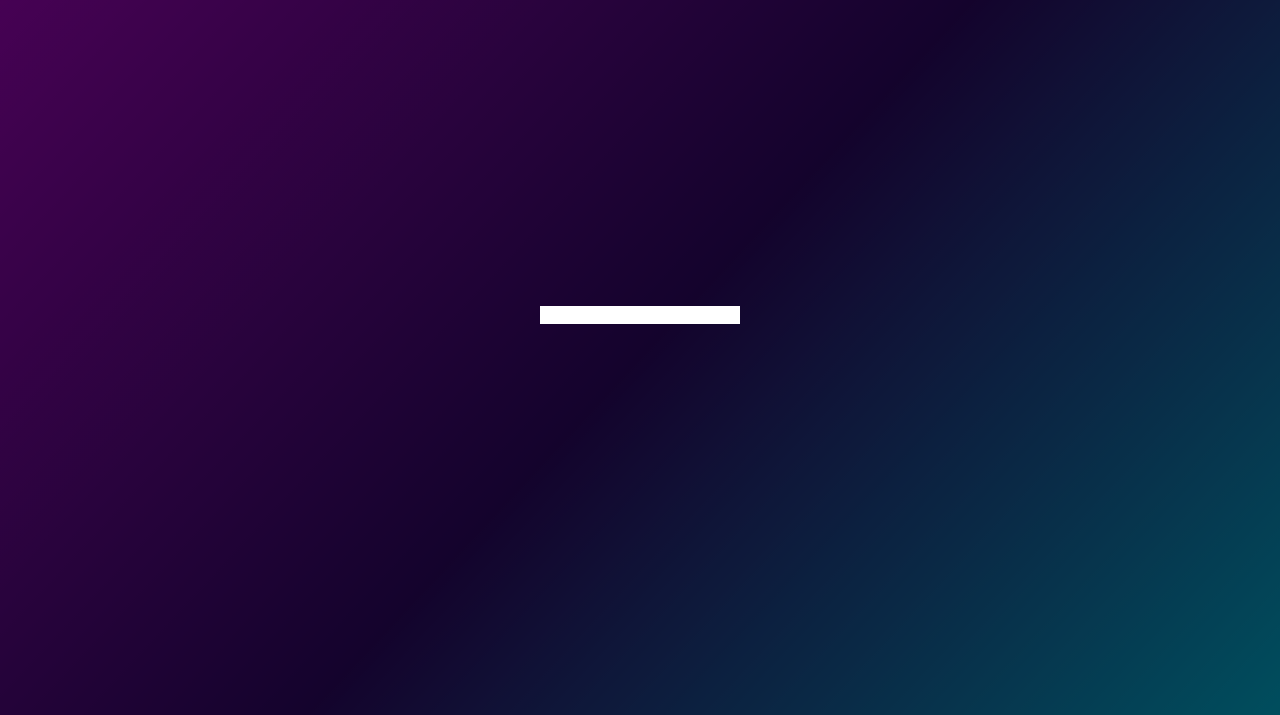
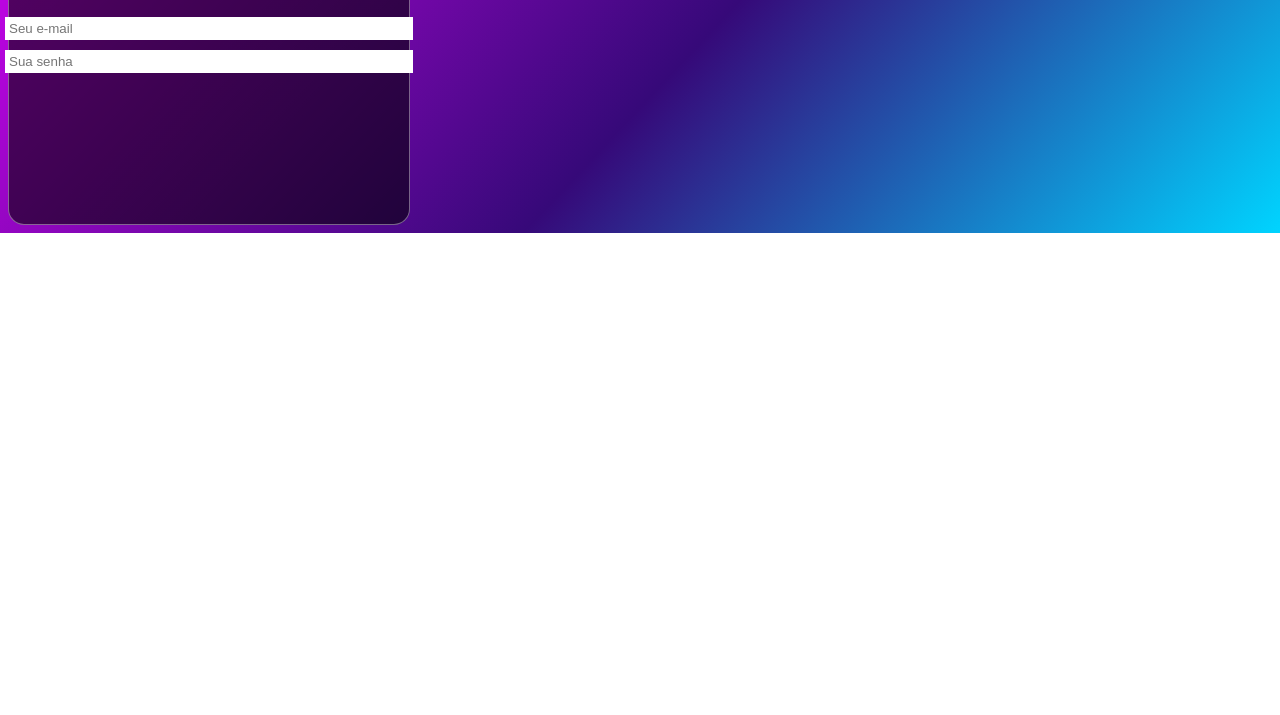
Before and after one commit to VR-ruan/MyMovies, a plain HTML site: page index.html in a window 1280 px wide. Shown: the part 85-800 px from the top of the page. Drawn offline with Linux system fonts and the light colour scheme.

Commit message:
fixed 1.0

```diff
--- a/index.html
+++ b/index.html
@@ -6,14 +6,22 @@
   <meta http-equiv="X-UA-Compatible" content="IE=edge">
   <meta name="viewport" content="width=device-width, initial-scale=1.0">
   <title>My Movies</title>
-  <link rel="stylesheet" href="style.css">
+  <link rel="stylesheet" href="./styles/style.css">
+  <link rel="preconnect" href="https://fonts.googleapis.com">
+  <link rel="preconnect" href="https://fonts.gstatic.com" crossorigin>
+  <link
+    href="https://fonts.googleapis.com/css2?family=Arvo:wght@400;700&family=Poppins:ital,wght@0,100;0,200;0,400;0,700;1,100;1,400;1,700&display=swap"
+    rel="stylesheet">
+
 </head>
 
 <body>
 
   <div id="container">
     <div class="content">
-      <input type="email" name="email" id="email">
+      <h1>Login</h1>
+      <input type="email" placeholder="Seu e-mail" name="email">
+      <input type="password" name="password" id="password" placeholder="Sua senha">
     </div>
   </div>
 
--- a/style.css
+++ /dev/null
@@ -1,27 +0,0 @@
-* {
-    margin: 0;
-	padding: 0;
-	border: 0;
-	font-size: 100%;
-	font: inherit;
-	vertical-align: baseline;
-}
-
-body {
-    background: rgb(202,4,236);
-    background: linear-gradient(133deg, rgba(202,4,236,1) 0%, rgba(54,9,121,1) 52%, rgba(0,212,255,1) 100%);
-    background-repeat: no-repeat;
-}
-
-#container {
-    width: 100%;
-    height: 100vh;
-    display: flex;
-    align-items: center;
-    justify-content: center;
-    background-color: rgba(0, 0, 0, 0.63);
-}
-
-.content {
-
-}
--- /dev/null
+++ b/styles/style.css
@@ -0,0 +1,30 @@
+body {
+    font-family: 'Arvo', serif;
+    background: linear-gradient(133deg, rgba(202,4,236,1) 0%, rgba(54,9,121,1) 52%, rgba(0,212,255,1) 100%);
+    background-repeat: no-repeat;
+}
+
+#container {
+    background-color: rgba(0, 0, 0, 0.568);
+    border: 1px solid rgba(255, 255, 255, 0.39);
+    border-radius: 1rem;
+
+    width: 400px;
+    height: 300px;
+}
+
+.content {
+    width: 100%;
+    display: flex;
+    align-items: center;
+    justify-content: center;
+    flex-direction: column;
+    gap: 10px;
+}
+
+input {
+    width: 100%;
+    padding: 0.25rem;
+    border: none;
+
+}
```
